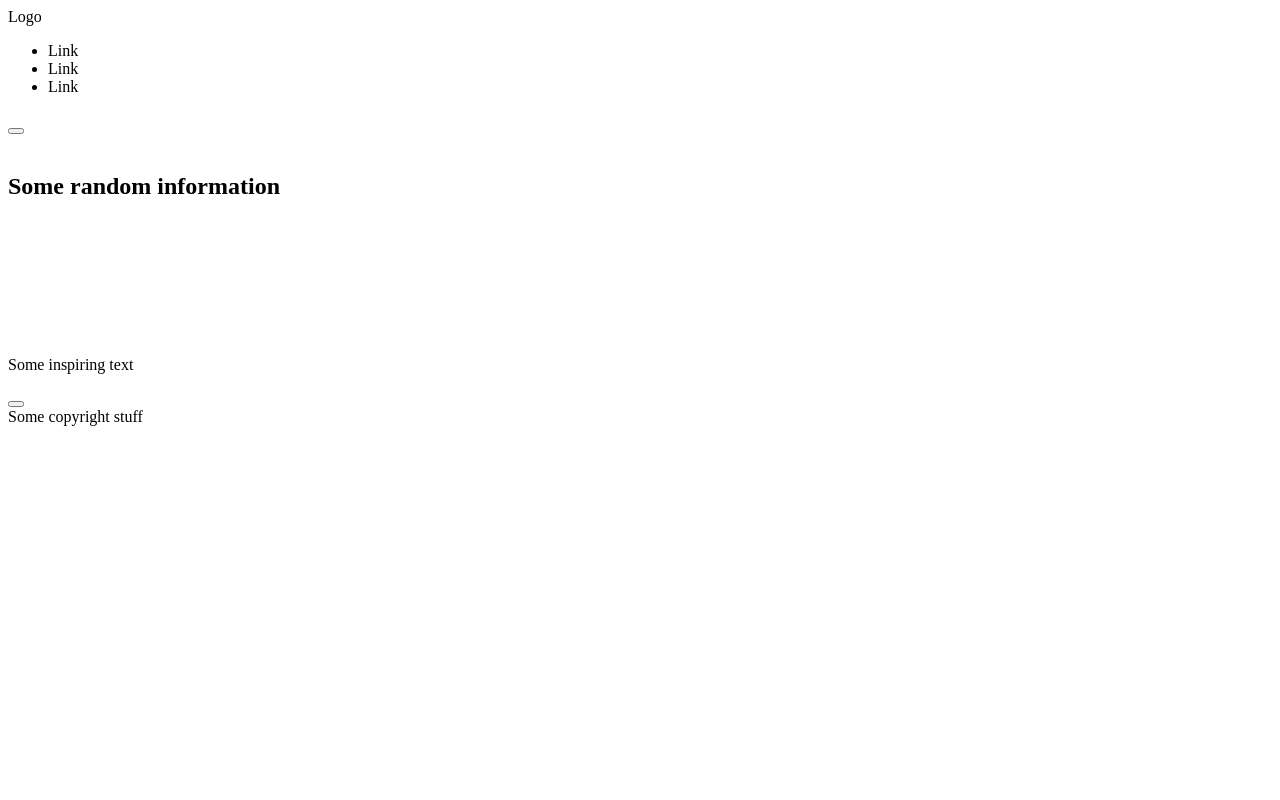
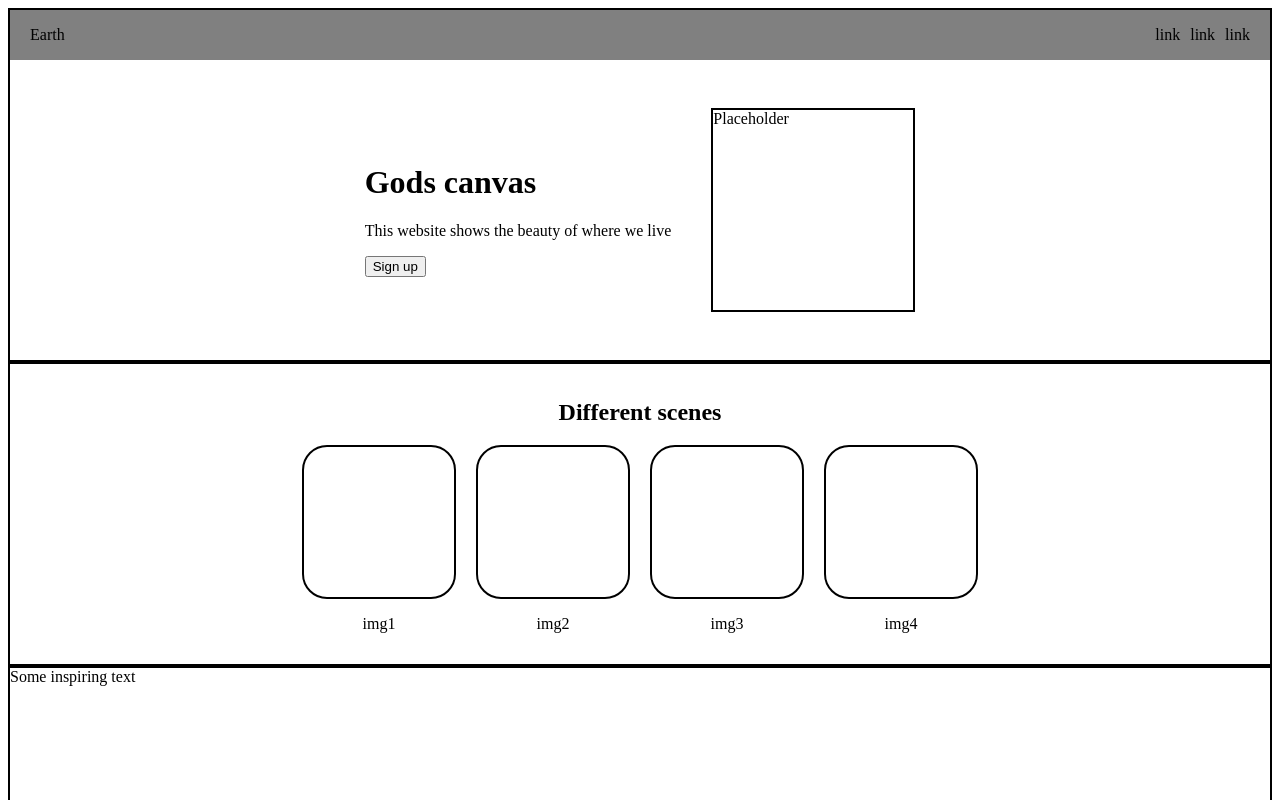
Before and after one commit to llpingll/landing-page, a plain HTML site: page index.html in a window 1280 px wide. Shown: the top 800 px of the page. Drawn offline with Linux system fonts and the light colour scheme.

Commit message:
Add html template - style/layout section 1 & 2

```diff
--- a/index.html
+++ b/index.html
@@ -5,53 +5,48 @@
     <meta http-equiv="X-UA-Compatible" content="IE=edge">
     <meta name="viewport" content="width=device-width, initial-scale=1.0">
     <title>Document</title>
+    <link rel="stylesheet" href="style.css">
 </head>
 <body>
 
-    <header class="s1">
+    <header>
         <nav>
-            <div>Logo</div>
+            <div class="logo">Earth</div>
             <ul>
-                <li>Link</li>
-                <li>Link</li>
-                <li>Link</li>
+                <li><a>link</a></li>
+                <li><a>link</a></li>
+                <li><a>link</a></li>
             </ul>
         </nav>
-        <div>
-            <h1></h1>
-            <p></p>
-            <button></button>
-        </div>
-        <div>
-            <img src="" alt="">
+        <div class="s1">
+            <div class="s1-txt">
+                <h1>Gods canvas</h1>
+                <p>This website shows the beauty of where we live</p>
+                <button>Sign up</button>
+            </div>
+            <div class="s1-tab">Placeholder</div>
         </div>
     </header>
 
     <div class="s2">
-        <h2>Some random information</h2>
-        <div class="tab">
-            <div class="img-tab">
-                <img src="" alt="">
+        <h2>Different scenes</h2>
+        <div class="tabs">
+            <div class="tab">
+                <div class="img-tab"></div>
+                <p>img1</p>
             </div>
-            <p></p>
-        </div>
-        <div class="tab">
-            <div class="img-tab">
-                <img src="" alt="">
+            <div class="tab">
+                <div class="img-tab"></div>
+                <p>img2</p>
             </div>
-            <p></p>
-        </div>
-        <div class="tab">
-            <div class="img-tab">
-                <img src="" alt="">
+            <div class="tab">
+                <div class="img-tab"></div>
+                <p>img3</p>
             </div>
-            <p></p>
-        </div>
-        <div class="tab">
-            <div class="img-tab">
-                <img src="" alt="">
+            <div class="tab">
+                <div class="img-tab"></div>
+                <p>img4</p>
             </div>
-            <p></p>
         </div>
     </div>
 
--- a/style.css
+++ b/style.css
@@ -0,0 +1,86 @@
+header {
+    /* background-image: url("https://cdn.pixabay.com/photo/2015/09/17/10/30/banner-943866_960_720.jpg"); */
+    background-repeat: no-repeat;
+    background-size: 100%;
+    border: 2px solid black;
+}
+
+nav {
+    background: #808080;
+    display: flex;
+    justify-content: space-between;
+    align-items: center;
+    padding: 0 20px;
+}
+
+.s1,
+.s2,
+.s3,
+.s4 {
+    height: 300px;
+}
+
+.s1 {
+    display: flex;
+    justify-content: center;
+    align-items: center;
+    gap: 40px;
+}
+
+.s1-tab {
+    width: 200px;
+    height: 200px;
+    border: 2px solid black;
+}
+
+.s2 {
+    text-align: center;
+    display: flex;
+    flex-direction: column;
+    justify-content: center;
+}
+
+.tabs {
+    display: flex;
+    justify-content: center;
+    gap: 20px;
+}
+
+.img-tab {
+    border: 2px solid black;
+    width: 150px;
+    height: 150px;
+    border-radius: 25px;
+}
+
+ul {
+    list-style: none;
+    display: flex;
+    gap: 10px;
+}
+
+.s2 {
+    /* background-image: url("https://cdn.pixabay.com/photo/2017/02/13/21/57/lake-2063957_960_720.jpg"); */
+    background-repeat: no-repeat;
+    background-size: 100%;
+    border: 2px solid black;
+}
+
+.s3 {
+    /* background-image: url("https://cdn.pixabay.com/photo/2017/03/29/11/48/meadow-2184989_960_720.jpg"); */
+    background-repeat: no-repeat;
+    background-size: 100%;
+    border: 2px solid black;
+}
+
+.s4 {
+    /* background-image: url("https://cdn.pixabay.com/photo/2017/03/29/11/48/meadow-2184989_960_720.jpg"); */
+    background-repeat: no-repeat;
+    background-size: 100%;
+    border: 2px solid black;
+}
+
+.s1tab
+{
+    border: 2px solid black;
+}
```
